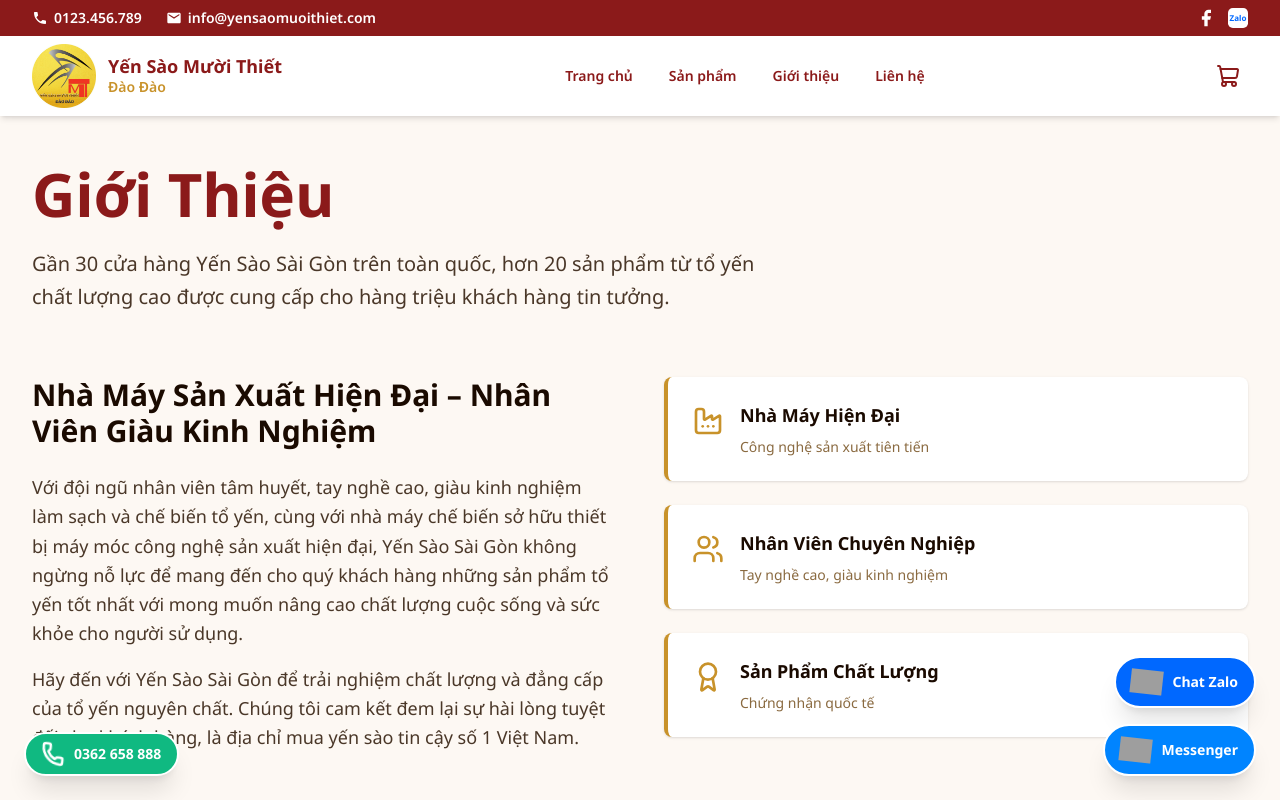
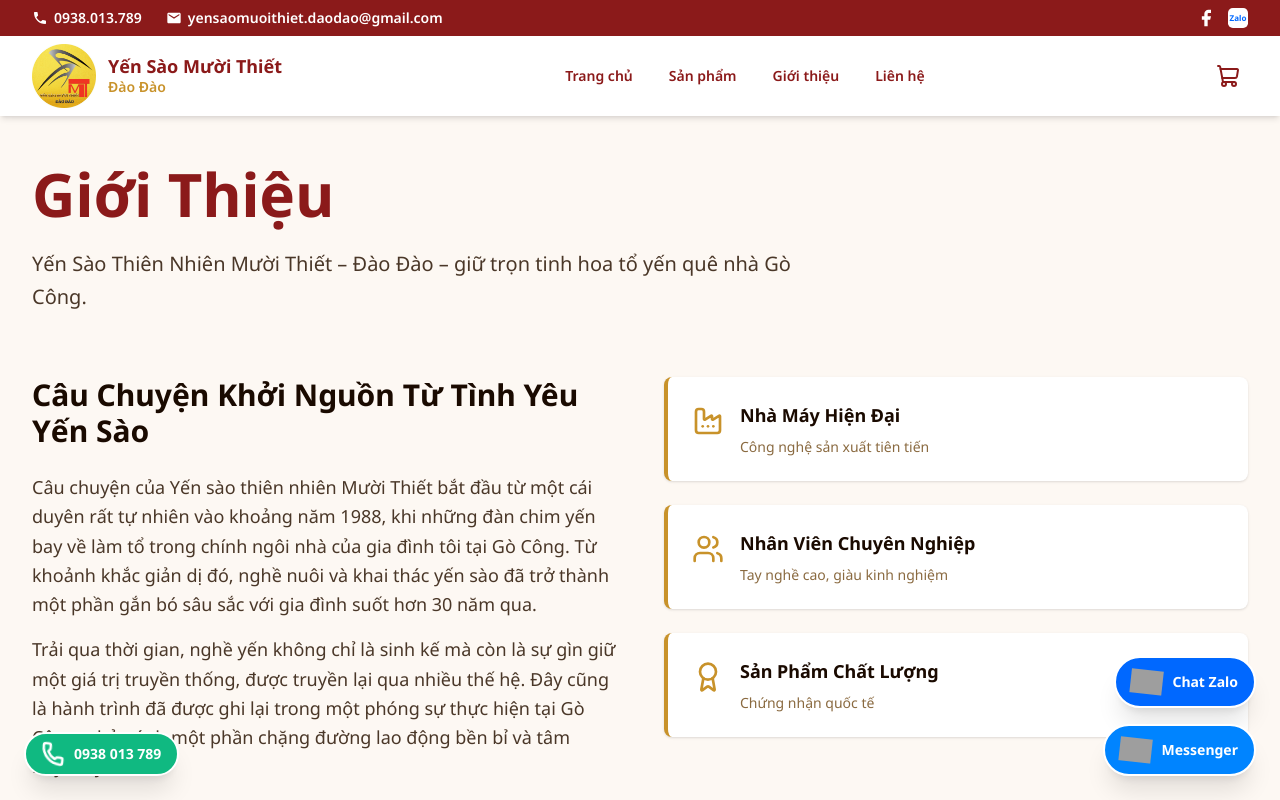
Before and after one commit to Tienhuynh9258/yen-sao-muoi-thiet-dao-dao, a Next.js app: page / in a window 1280 px wide. Both pictures are taken after a click on the button "Giới thiệu". Shown: the top 800 px of the page. Built offline with nearby package versions, Linux system fonts and the light colour scheme; grey boxes are pictures that could not be loaded.

Commit message:
Update content for Contact, About page

```diff
--- a/components/AboutPage.tsx
+++ b/components/AboutPage.tsx
@@ -15,7 +15,7 @@ export function AboutPage() {
             Giới Thiệu
           </h1>
           <p style={{ fontFamily: 'var(--font-sans)', color: '#4a3728' }} className="text-xl leading-relaxed max-w-3xl">
-            Gần 30 cửa hàng Yến Sào Sài Gòn trên toàn quốc, hơn 20 sản phẩm từ tổ yến chất lượng cao được cung cấp cho hàng triệu khách hàng tin tưởng.
+            Yến Sào Thiên Nhiên Mười Thiết – Đào Đào – giữ trọn tinh hoa tổ yến quê nhà Gò Công.
           </p>
         </div>
 
@@ -24,14 +24,17 @@ export function AboutPage() {
           {/* Text Content */}
           <div>
             <h2 style={{ fontFamily: 'var(--font-sans)', color: '#1a0a00' }} className="text-3xl font-bold mb-6">
-              Nhà Máy Sản Xuất Hiện Đại – Nhân Viên Giàu Kinh Nghiệm
+              Câu Chuyện Khởi Nguồn Từ Tình Yêu Yến Sào
             </h2>
             <div style={{ fontFamily: 'var(--font-sans)', color: '#4a3728' }} className="space-y-4 text-lg leading-relaxed">
               <p>
-                Với đội ngũ nhân viên tâm huyết, tay nghề cao, giàu kinh nghiệm làm sạch và chế biến tổ yến, cùng với nhà máy chế biến sở hữu thiết bị máy móc công nghệ sản xuất hiện đại, Yến Sào Sài Gòn không ngừng nỗ lực để mang đến cho quý khách hàng những sản phẩm tổ yến tốt nhất với mong muốn nâng cao chất lượng cuộc sống và sức khỏe cho người sử dụng.
+                Câu chuyện của Yến sào thiên nhiên Mười Thiết bắt đầu từ một cái duyên rất tự nhiên vào khoảng năm 1988, khi những đàn chim yến bay về làm tổ trong chính ngôi nhà của gia đình tôi tại Gò Công. Từ khoảnh khắc giản dị đó, nghề nuôi và khai thác yến sào đã trở thành một phần gắn bó sâu sắc với gia đình suốt hơn 30 năm qua.
               </p>
               <p>
-                Hãy đến với Yến Sào Sài Gòn để trải nghiệm chất lượng và đẳng cấp của tổ yến nguyên chất. Chúng tôi cam kết đem lại sự hài lòng tuyệt đối cho khách hàng, là địa chỉ mua yến sào tin cậy số 1 Việt Nam.
+                Trải qua thời gian, nghề yến không chỉ là sinh kế mà còn là sự gìn giữ một giá trị truyền thống, được truyền lại qua nhiều thế hệ. Đây cũng là hành trình đã được ghi lại trong một phóng sự thực hiện tại Gò Công, phản ánh một phần chặng đường lao động bền bỉ và tâm huyết ấy.
+              </p>
+              <p>
+                Với mong muốn phát triển và đưa sản phẩm đến gần hơn với nhiều khách hàng, các thành viên trong gia đình tiếp tục mở rộng và xây dựng thương hiệu. Từ đó, Yến Sào Mười Thiết – Đào Đào ra đời, mang theo định hướng nâng cao chất lượng, đa dạng sản phẩm và mở rộng thị trường nhưng vẫn giữ nguyên giá trị cốt lõi: yến sạch – yến thật – yến làm bằng tâm huyết.
               </p>
             </div>
           </div>
@@ -65,7 +68,7 @@ export function AboutPage() {
         </div>
 
         {/* Certificates Section */}
-        <div style={{ backgroundColor: '#ffffff' }} className="rounded-lg p-12 border" style={{ borderColor: '#e8d5b0' }}>
+        <div style={{ backgroundColor: '#ffffff' ,  borderColor: '#e8d5b0' }} className="rounded-lg p-12 border" >
           <h2 style={{ fontFamily: 'var(--font-sans)', color: '#1a0a00' }} className="text-3xl font-bold mb-8 text-center">
             Chứng Nhận Giải Thưởng
           </h2>
--- a/components/CartPage.tsx
+++ b/components/CartPage.tsx
@@ -57,7 +57,7 @@ export function CartPage() {
             </p>
           </div>
           <a
-            href="https://zalo.me/0123456789"
+            href="https://zalo.me/0938013789"
             target="_blank"
             rel="noopener noreferrer"
             className="inline-flex items-center gap-2 font-sans font-bold py-2.5 px-6 rounded-lg text-white"
--- a/components/ContactPage.tsx
+++ b/components/ContactPage.tsx
@@ -28,20 +28,20 @@ export function ContactPage() {
             Liên Hệ
           </h1>
           <p style={{ fontFamily: 'var(--font-sans)', color: '#4a3728' }} className="text-xl leading-relaxed max-w-3xl">
-            Công ty TNHH Yến Sào Sài Gòn ra đời với mục đích đem đến những sản phẩm tổ yến cao cấp nguyên chất được khai thác trực tiếp từ các nhà yến của Công ty.
+            Sản xuất và phân phối: Yến Sào Thiên Nhiên Mười Thiết - Đào Đào
           </p>
         </div>
 
         <div className="grid grid-cols-1 lg:grid-cols-2 gap-12 mb-16">
           {/* Contact Info */}
           <div>
-            <h2 style={{ fontFamily: 'var(--font-sans)' }} className="text-3xl font-bold mb-8" style={{ color: '#1a0a00' }}>
+            <h2 style={{ fontFamily: 'var(--font-sans)' ,  color: '#1a0a00' }} className="text-3xl font-bold mb-8" >
               Thông Tin Liên Hệ
             </h2>
 
             {/* Headquarters */}
-            <div style={{ backgroundColor: '#ffffff' }} className="rounded-lg p-6 mb-6 border" style={{ borderColor: '#e8d5b0' }}>
-              <h3 style={{ fontFamily: 'var(--font-sans)' }} className="font-bold text-lg mb-4" style={{ color: '#8b1a1a' }}>
+            <div style={{ backgroundColor: '#ffffff' ,  borderColor: '#e8d5b0' }} className="rounded-lg p-6 mb-6 border" >
+              <h3 style={{ fontFamily: 'var(--font-sans)' ,  color: '#8b1a1a' }} className="font-bold text-lg mb-4" >
                 Trụ Sở Chính
               </h3>
               <div className="space-y-4">
@@ -49,21 +49,10 @@ export function ContactPage() {
                   <MapPin className="w-5 h-5 flex-shrink-0 mt-1" style={{ color: '#c8922a' }} />
                   <div>
                     <p style={{ fontFamily: 'var(--font-sans)' }} className="font-semibold mb-1">
-                      Hà Nội
+                      Gò Công, Đồng Tháp, Việt Nam
                     </p>
                     <p style={{ fontFamily: 'var(--font-sans)', color: '#4a3728' }} className="text-sm">
-                      426 Đường Láng, Láng Hạ, Đống Đa, Hà Nội
-                    </p>
-                  </div>
-                </div>
-                <div className="flex gap-4">
-                  <MapPin className="w-5 h-5 flex-shrink-0 mt-1" style={{ color: '#c8922a' }} />
-                  <div>
-                    <p style={{ fontFamily: 'var(--font-sans)' }} className="font-semibold mb-1">
-                      Thành Phố Hồ Chí Minh
-                    </p>
-                    <p style={{ fontFamily: 'var(--font-sans)', color: '#4a3728' }} className="text-sm">
-                      267 Điện Biên Phủ, P. Võ Thị Sáu, Quận 3, TP. HCM
+                      142 Trần Công Tường, Phường Gò Công, Đồng Tháp, Việt Nam
                     </p>
                   </div>
                 </div>
@@ -71,63 +60,45 @@ export function ContactPage() {
             </div>
 
             {/* Hotlines */}
-            <div style={{ backgroundColor: '#ffffff' }} className="rounded-lg p-6 mb-6 border" style={{ borderColor: '#e8d5b0' }}>
-              <h3 style={{ fontFamily: 'var(--font-sans)' }} className="font-bold text-lg mb-4" style={{ color: '#8b1a1a' }}>
+            <div style={{ backgroundColor: '#ffffff' ,  borderColor: '#e8d5b0' }} className="rounded-lg p-6 mb-6 border" >
+              <h3 style={{ fontFamily: 'var(--font-sans)' ,  color: '#8b1a1a' }} className="font-bold text-lg mb-4" >
                 Hotline
               </h3>
               <div className="space-y-3">
                 <a
-                  href="tel:0362658888"
+                  href="tel:0938013789"
                   className="flex items-center gap-3 hover:opacity-80 transition-opacity"
                 >
                   <Phone className="w-5 h-5" style={{ color: '#c8922a' }} />
                   <span style={{ fontFamily: 'var(--font-sans)' }} className="text-lg font-semibold">
-                    0362 658 888
+                    093 801 3789
                   </span>
                 </a>
                 <a
-                  href="tel:0246258888"
+                  href="tel:0918035869"
                   className="flex items-center gap-3 hover:opacity-80 transition-opacity"
                 >
                   <Phone className="w-5 h-5" style={{ color: '#c8922a' }} />
                   <span style={{ fontFamily: 'var(--font-sans)' }} className="text-lg font-semibold">
-                    0246 258 888
-                  </span>
-                </a>
-                <a
-                  href="tel:0286258888"
-                  className="flex items-center gap-3 hover:opacity-80 transition-opacity"
-                >
-                  <Phone className="w-5 h-5" style={{ color: '#c8922a' }} />
-                  <span style={{ fontFamily: 'var(--font-sans)' }} className="text-lg font-semibold">
-                    0286 258 888
+                    091 803 5869
                   </span>
                 </a>
               </div>
             </div>
 
             {/* Email */}
-            <div style={{ backgroundColor: '#ffffff' }} className="rounded-lg p-6 border" style={{ borderColor: '#e8d5b0' }}>
-              <h3 style={{ fontFamily: 'var(--font-sans)' }} className="font-bold text-lg mb-4" style={{ color: '#8b1a1a' }}>
+            <div style={{ backgroundColor: '#ffffff' ,  borderColor: '#e8d5b0' }} className="rounded-lg p-6 border" >
+              <h3 style={{ fontFamily: 'var(--font-sans)' ,  color: '#8b1a1a' }} className="font-bold text-lg mb-4" >
                 Email
               </h3>
               <div className="space-y-2">
                 <a
-                  href="mailto:support@yensaosaigon.com"
+                  href="mailto:yensaomuoithiet.daodao@gmail.com"
                   className="flex items-center gap-3 hover:opacity-80 transition-opacity"
                 >
                   <Mail className="w-5 h-5" style={{ color: '#c8922a' }} />
                   <span style={{ fontFamily: 'var(--font-sans)' }} className="text-sm">
-                    support@yensaosaigon.com
-                  </span>
-                </a>
-                <a
-                  href="mailto:yensaosg8888@gmail.com"
-                  className="flex items-center gap-3 hover:opacity-80 transition-opacity"
-                >
-                  <Mail className="w-5 h-5" style={{ color: '#c8922a' }} />
-                  <span style={{ fontFamily: 'var(--font-sans)' }} className="text-sm">
-                    yensaosg8888@gmail.com
+                    yensaomuoithiet.daodao@gmail.com
                   </span>
                 </a>
               </div>
@@ -136,15 +107,13 @@ export function ContactPage() {
 
           {/* Contact Form */}
           <div>
-            <h2 style={{ fontFamily: 'var(--font-sans)' }} className="text-3xl font-bold mb-8" style={{ color: '#1a0a00' }}>
+            <h2 style={{ fontFamily: 'var(--font-sans)' ,  color: '#1a0a00' }} className="text-3xl font-bold mb-8" >
               Gửi Thông Tin Liên Lạc
             </h2>
             <form
               onSubmit={handleSubmit}
-              style={{ backgroundColor: '#ffffff' }}
-              className="rounded-lg p-8 border"
-              style={{ borderColor: '#e8d5b0' }}
-            >
+              style={{ backgroundColor: '#ffffff', borderColor: '#e8d5b0' }}
+              className="rounded-lg p-8 border">
               <div className="mb-6">
                 <label style={{ fontFamily: 'var(--font-sans)' }} className="block font-semibold mb-2">
                   Tên của bạn
@@ -156,7 +125,6 @@ export function ContactPage() {
                   onChange={(e) => setFormData({ ...formData, name: e.target.value })}
                   style={{ borderColor: '#e8d5b0', fontFamily: 'var(--font-sans)' }}
                   className="w-full border rounded-lg px-4 py-2 focus:outline-none focus:ring-2"
-                  style={{ '--tw-ring-color': '#c8922a' } as any}
                   placeholder="Nhập tên của bạn"
                 />
               </div>
--- a/components/FloatingContacts.tsx
+++ b/components/FloatingContacts.tsx
@@ -53,8 +53,8 @@ export function FloatingContacts() {
       {/* Hotline - Bottom Left */}
       <div className="fixed z-50 bottom-6 left-4 sm:left-6">
         <PillButton
-          href="tel:0362658888"
-          label="Gọi hotline 0362 658 888"
+          href="tel:0938013789"
+          label="Gọi hotline 0938 013 789"
           backgroundColor="#10b981"
           rippleColor="rgba(16,185,129,0.45)"
         >
@@ -63,7 +63,7 @@ export function FloatingContacts() {
             strokeWidth={2.5}
           />
           <span className="text-sm font-bold text-white whitespace-nowrap">
-            0362 658 888
+            0938 013 789
           </span>
         </PillButton>
       </div>
@@ -71,7 +71,7 @@ export function FloatingContacts() {
       {/* Zalo + Messenger - Bottom Right */}
       <div className="fixed z-50 bottom-6 right-4 sm:right-6 flex flex-col items-end gap-4">
         <PillButton
-          href="https://zalo.me/0123456789"
+          href="https://zalo.me/0938013789"
           label="Chat Zalo"
           backgroundColor="#0068ff"
           rippleColor="rgba(0,104,255,0.45)"
--- a/components/Header.tsx
+++ b/components/Header.tsx
@@ -23,22 +23,22 @@ export function Header() {
         <div className="max-w-7xl mx-auto px-4 sm:px-6 lg:px-8 flex items-center justify-between flex-wrap gap-2">
           <div className="flex items-center gap-6">
             <a
-              href="tel:0123456789"
+              href="tel:0938013789"
               className="flex items-center gap-1.5 text-sm font-semibold hover:text-yellow-300 transition-colors"
             >
               <svg xmlns="http://www.w3.org/2000/svg" className="w-4 h-4" viewBox="0 0 24 24" fill="currentColor">
                 <path d="M6.6 10.8c1.4 2.8 3.8 5.1 6.6 6.6l2.2-2.2c.3-.3.7-.4 1-.2 1.1.4 2.3.6 3.6.6.6 0 1 .4 1 1V20c0 .6-.4 1-1 1-9.4 0-17-7.6-17-17 0-.6.4-1 1-1h3.5c.6 0 1 .4 1 1 0 1.3.2 2.5.6 3.6.1.3 0 .7-.2 1L6.6 10.8z"/>
               </svg>
-              0123.456.789
+              0938.013.789
             </a>
             <a
-              href="mailto:info@yensaomuoithiet.com"
+              href="mailto:yensaomuoithiet.daodao@gmail.com"
               className="hidden sm:flex items-center gap-1.5 text-sm font-semibold hover:text-yellow-300 transition-colors"
             >
               <svg xmlns="http://www.w3.org/2000/svg" className="w-4 h-4" viewBox="0 0 24 24" fill="currentColor">
                 <path d="M20 4H4c-1.1 0-2 .9-2 2v12c0 1.1.9 2 2 2h16c1.1 0 2-.9 2-2V6c0-1.1-.9-2-2-2zm0 4l-8 5-8-5V6l8 5 8-5v2z"/>
               </svg>
-              info@yensaomuoithiet.com
+              yensaomuoithiet.daodao@gmail.com
             </a>
           </div>
           <div className="flex items-center gap-3">
--- a/components/HomePage.tsx
+++ b/components/HomePage.tsx
@@ -205,17 +205,17 @@ export function HomePage() {
           </p>
           <div className="flex flex-col sm:flex-row gap-3 justify-center">
             <a
-              href="tel:0123456789"
+              href="tel:0938013789"
               className="inline-flex items-center justify-center gap-2 font-bold py-3 px-8 rounded-lg transition-all hover:scale-105"
               style={{ backgroundColor: '#c8922a', color: '#ffffff' }}
             >
               <svg xmlns="http://www.w3.org/2000/svg" className="w-5 h-5" viewBox="0 0 24 24" fill="currentColor">
                 <path d="M6.6 10.8c1.4 2.8 3.8 5.1 6.6 6.6l2.2-2.2c.3-.3.7-.4 1-.2 1.1.4 2.3.6 3.6.6.6 0 1 .4 1 1V20c0 .6-.4 1-1 1-9.4 0-17-7.6-17-17 0-.6.4-1 1-1h3.5c.6 0 1 .4 1 1 0 1.3.2 2.5.6 3.6.1.3 0 .7-.2 1L6.6 10.8z"/>
               </svg>
-              Gọi Ngay: 0123.456.789
+              Gọi Ngay: 0938.013.789
             </a>
             <a
-              href="https://zalo.me/0123456789"
+              href="https://zalo.me/0938013789"
               target="_blank"
               rel="noopener noreferrer"
               className="inline-flex items-center justify-center gap-2 font-bold py-3 px-8 rounded-lg border-2 border-white transition-all hover:scale-105"
```
Also changed, not shown: components/Footer.tsx (+5 -5 lines).
